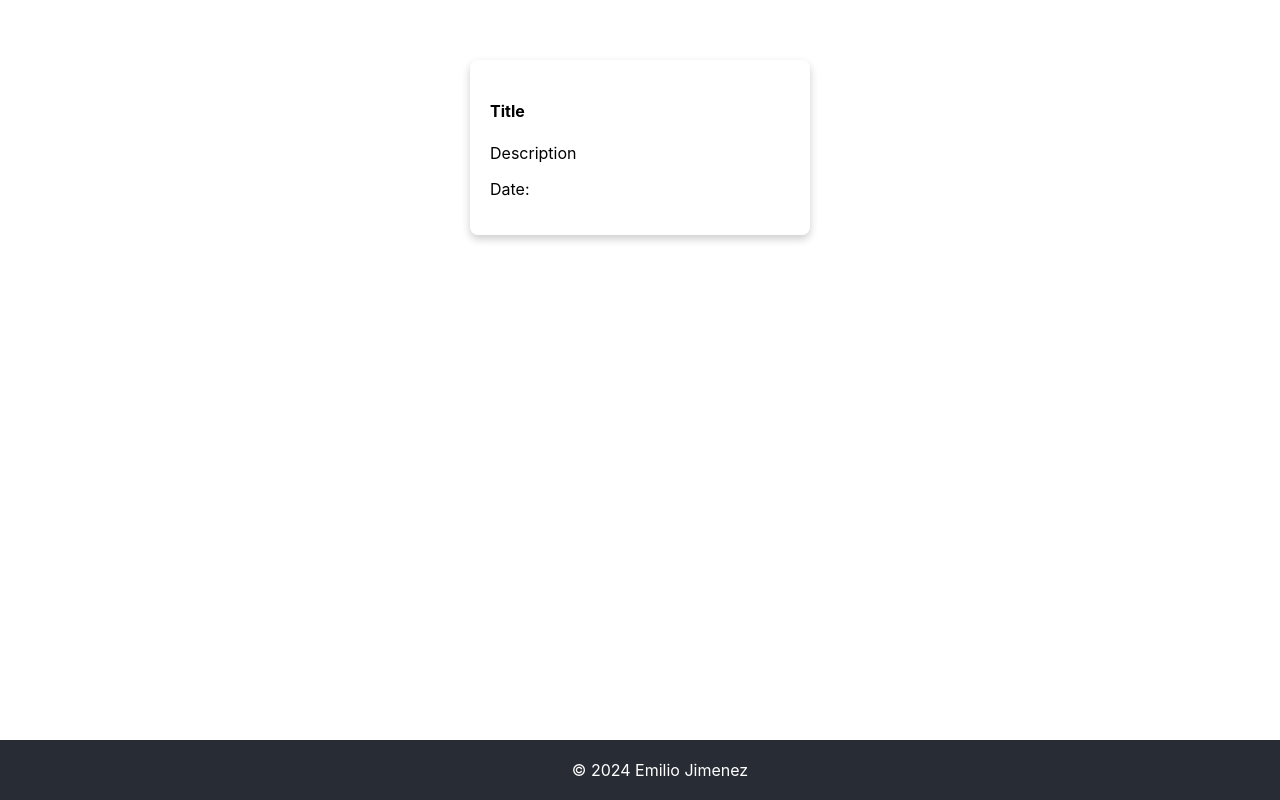
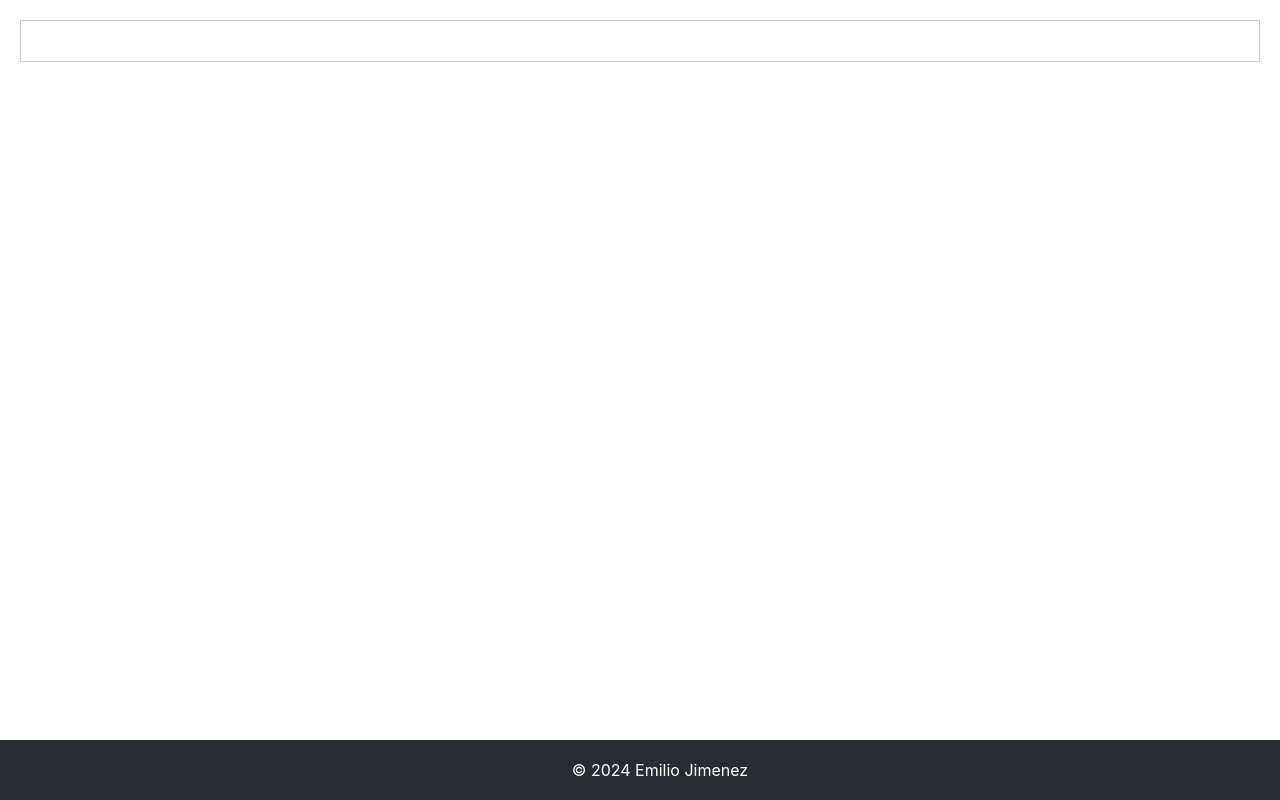
Before and after one commit to ejimeneztech/jitzdb, a React (Create React App) app: page / in a window 1280 px wide. Built offline with nearby package versions, Linux system fonts and the light colour scheme.

Commit message:
working on search box

```diff
--- a/src/App.js
+++ b/src/App.js
@@ -1,17 +1,25 @@
 import './App.css';
+import React, { useState } from 'react';
+
+import Wrapper from './Components/Wrapper';
 import Footer from './Components/Footer';
 import Card from './Components/Card';
+import SearchBar from './Components/SearchBar';
 
 
 
 function App() {
+  const [searchQuery, setSearchQuery] = useState('');
+  const handleSearch = (query) => {
+    setSearchQuery(query);
+  }
+
   return (
     <>
-
-
-    <Card />
-
-
+      <Wrapper>
+        <SearchBar onSearch={handleSearch} />
+        <Card />
+      </Wrapper>
       <Footer />
     </>
 
--- a/src/Components/Card.jsx
+++ b/src/Components/Card.jsx
@@ -2,14 +2,14 @@ import styles from './Card.module.css';
 
 export default function Card() {
     return (
-        <div className={styles.container}>
-            <div className={styles.card}>
-                {/* <img></img> */}
-                <h4>Title</h4>
-                <p>Description</p>
-                <p>Date:</p>
 
-            </div>
+        <div className={styles.card}>
+            {/* <img></img> */}
+            <h4>Title</h4>
+            <p>Description</p>
+            <p>Date:</p>
+
         </div>
+
     )
 }
--- a/src/Components/Card.module.css
+++ b/src/Components/Card.module.css
@@ -1,12 +1,3 @@
-.container {
-    display: flex;
-    justify-content: center;
-    align-items: center;
-    margin: 50px;
-}
-
-
-
 .card {
 
     box-shadow: 0 4px 8px 0 rgba(0,0,0,0.2);
--- /dev/null
+++ b/src/Components/SearchBar.jsx
@@ -0,0 +1,19 @@
+import styles from './SearchBar.module.css';
+import React, {useState} from 'react';
+
+export default function SearchBar(props) {
+    const [query, setQuery] = useState('');
+
+    const handleChange = (event) => {
+        setQuery(event.target.value);
+        props.onSearch(event.target.value);
+    }
+
+    return (
+        <input type="text"
+            placeholder="Search..."
+            value={query}
+            onChange={handleChange}/>
+
+    )
+}
--- /dev/null
+++ b/src/Components/Wrapper.jsx
@@ -0,0 +1,7 @@
+import styles from './Wrapper.module.css';
+
+export default function Wrapper(){
+    return (
+        <div className={styles.wrapper}></div>
+    )
+}
--- /dev/null
+++ b/src/Components/Wrapper.module.css
@@ -0,0 +1,8 @@
+.wrapper {
+    display: flex;
+    justify-content: center;
+    align-items: center;
+    margin: 20px;
+    border: 1px solid #ccc;
+    padding: 20px;
+}
```
Also changed, not shown: src/Components/SearchBar.module.css (added).
